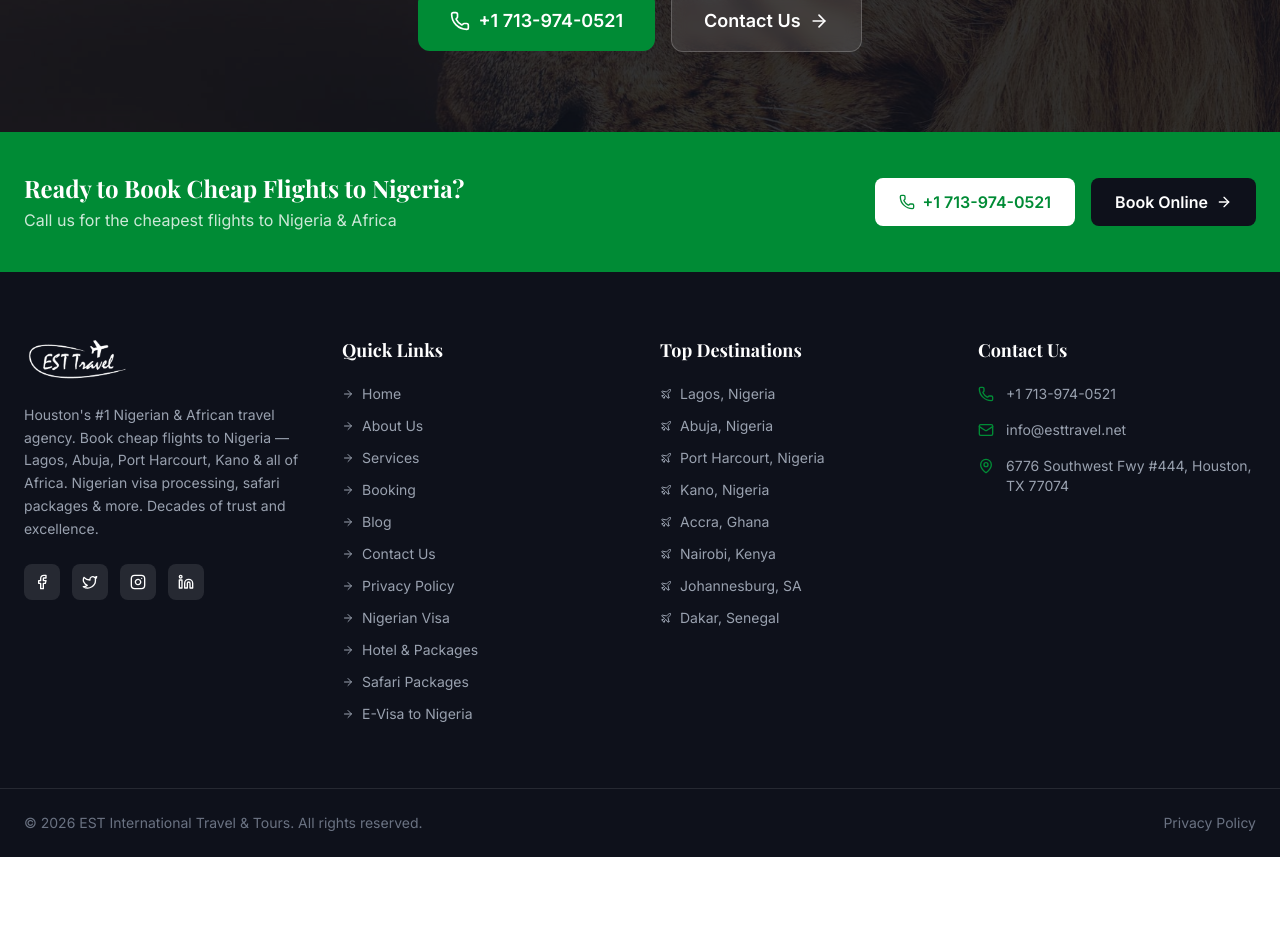
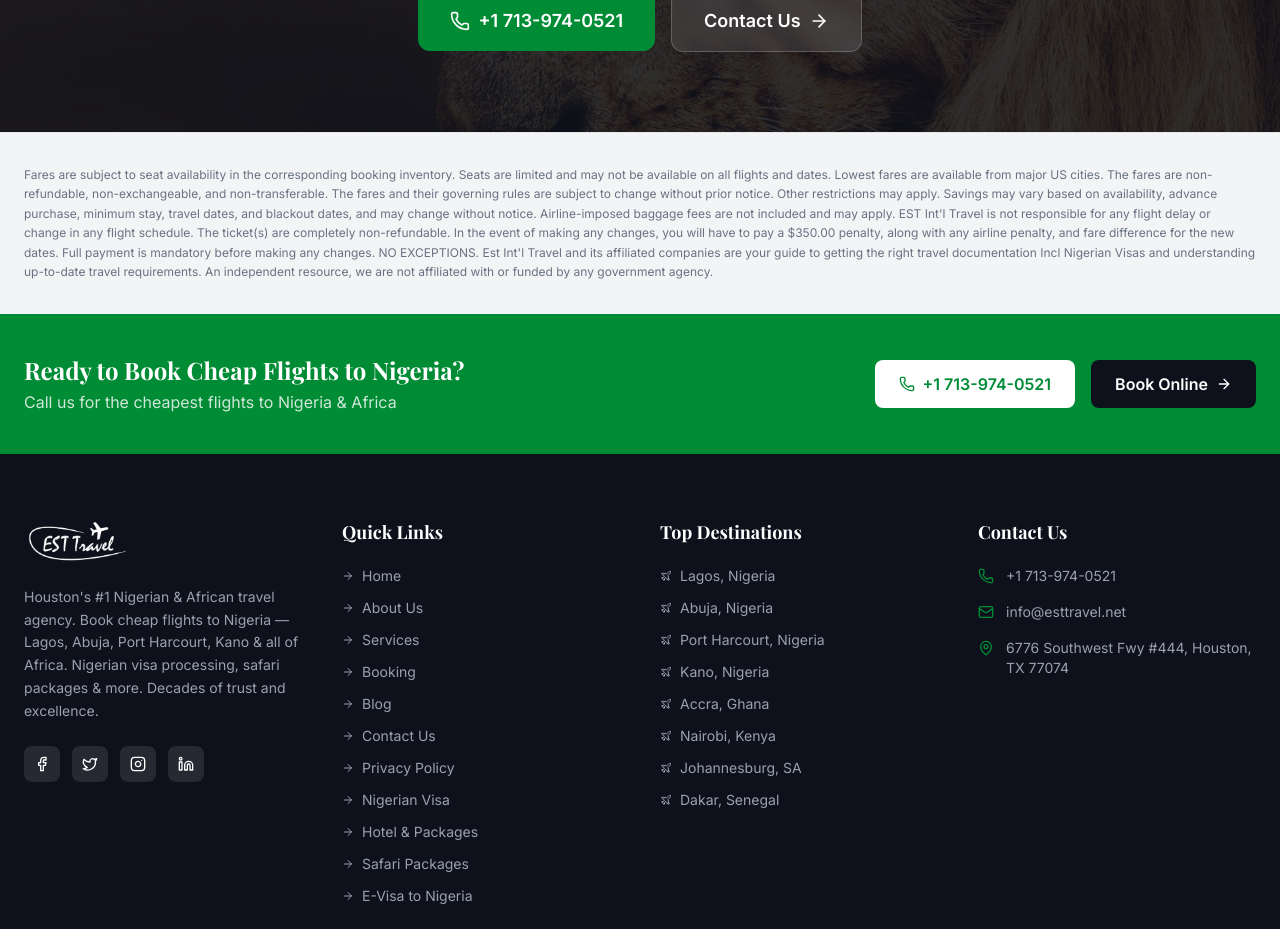
Before and after one commit to sabbir073/esttravel.net, a Next.js app: page / in a window 1280 px wide. Shown: the part 7460-8389 px from the top of the page. Before the commit the page ends 8317 px from the top, so only its background shows below. Built offline with nearby package versions, Linux system fonts and the light colour scheme; a web font is replaced by a local one.

Commit message:
added disclaimer

```diff
--- a/src/components/layout/Footer.tsx
+++ b/src/components/layout/Footer.tsx
@@ -51,6 +51,32 @@
 export function Footer() {
   return (
     <footer className="bg-dark text-white">
+      {/* Disclaimer */}
+      <div className="bg-gray-100 border-t border-gray-200">
+        <div className="mx-auto max-w-7xl px-4 sm:px-6 py-8">
+          <p className="text-gray-500 text-xs leading-relaxed">
+            Fares are subject to seat availability in the corresponding booking
+            inventory. Seats are limited and may not be available on all flights
+            and dates. Lowest fares are available from major US cities. The fares
+            are non-refundable, non-exchangeable, and non-transferable. The fares
+            and their governing rules are subject to change without prior notice.
+            Other restrictions may apply. Savings may vary based on availability,
+            advance purchase, minimum stay, travel dates, and blackout dates, and
+            may change without notice. Airline-imposed baggage fees are not
+            included and may apply. EST Int&apos;l Travel is not responsible for any
+            flight delay or change in any flight schedule. The ticket(s) are
+            completely non-refundable. In the event of making any changes, you
+            will have to pay a $350.00 penalty, along with any airline penalty,
+            and fare difference for the new dates. Full payment is mandatory
+            before making any changes. NO EXCEPTIONS. Est Int&apos;l Travel and its
+            affiliated companies are your guide to getting the right travel
+            documentation Incl Nigerian Visas and understanding up-to-date travel
+            requirements. An independent resource, we are not affiliated with or
+            funded by any government agency.
+          </p>
+        </div>
+      </div>
+
       {/* Newsletter / CTA strip */}
       <div className="bg-primary">
         <div className="mx-auto max-w-7xl px-4 sm:px-6 py-10 flex flex-col md:flex-row items-center justify-between gap-6">
```
